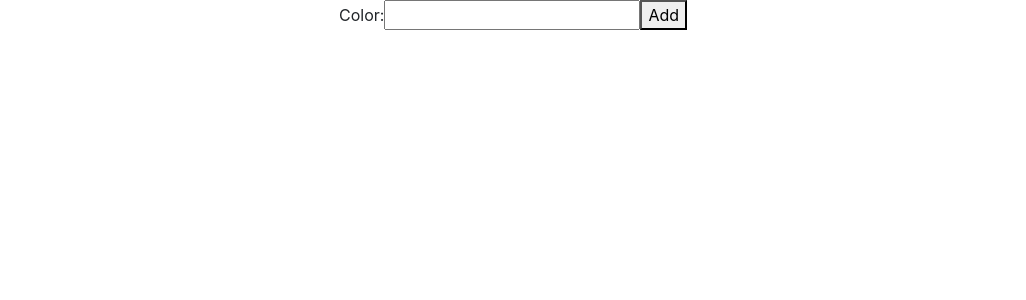
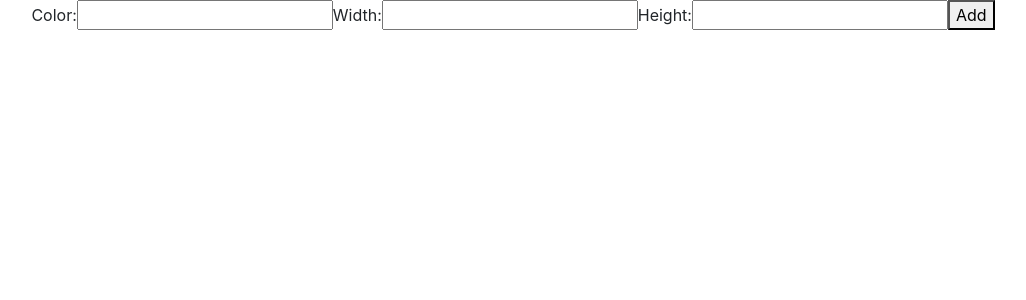
Before and after one commit to npulliam/prop-it-up, a React (Create React App) app: page / in a window 1280 px wide. Shown: the top 300 px of the page, without its empty margins (127-1153 px from the left). Built offline with nearby package versions, Linux system fonts and the light colour scheme.

Commit message:
added width and height

```diff
--- a/src/components/BoxDisplay.js
+++ b/src/components/BoxDisplay.js
@@ -2,7 +2,7 @@ import React, { useState } from 'react';
 
 const BoxDisplay = props => {
     const boxesHtml = props.boxes.map((x,i) => {
-        return <div className="box m-2" style={{backgroundColor: x.color}} key={i}/>
+        return <div className="m-2" style={{backgroundColor: x.color, width: x.width, height: x.height}} key={i}/>
         });
     return (
         <div className="row d-flex">{boxesHtml}</div>
--- a/src/components/BoxGeneratorForm.js
+++ b/src/components/BoxGeneratorForm.js
@@ -6,6 +6,10 @@ const BoxGenerator = (props) => {
     const handleSubmit = (e) => {
         e.preventDefault();
         props.onNewBox(newBox);
+        e.target.children[1].value = ""; //setting the value of the input based on the event target
+        e.target.children[3].value = "";
+        e.target.children[5].value = "";
+        console.log(e)
     };
 
 
@@ -17,11 +21,29 @@ const BoxGenerator = (props) => {
                 <div className="col">
                     <form onSubmit={handleSubmit}>
                         <label>Color: </label>
-                        <input type="text" onChange={ (e) => {
+                        <input type="text" name="color" onChange={ (e) => {
                             setNewBox({
-                                color: e.target.value
+                                color: e.target.value,
+                                width: newBox.width,
+                                height: newBox.height
                             })
                             }}/>
+                        <label>Width: </label>
+                        <input type="number" onChange={ (e) => {
+                            setNewBox({
+                                color: newBox.color,
+                                width: `${e.target.value}px`,
+                                height: newBox.height
+                            })
+                        }}/>
+                        <label>Height: </label>
+                        <input type="number" onChange={ (e) => {
+                            setNewBox({
+                                color: newBox.color,
+                                width: newBox.width,
+                                height: `${e.target.value}px`,
+                            })
+                        }}/>
                         <button type="submit">Add</button>
                     </form>
                 </div>
--- a/src/index.css
+++ b/src/index.css
@@ -12,7 +12,6 @@ code {
     monospace;
 }
 
-.box {
-  width: 250px;
+/* .box {
   height: 250px;
-}
+} */
```
